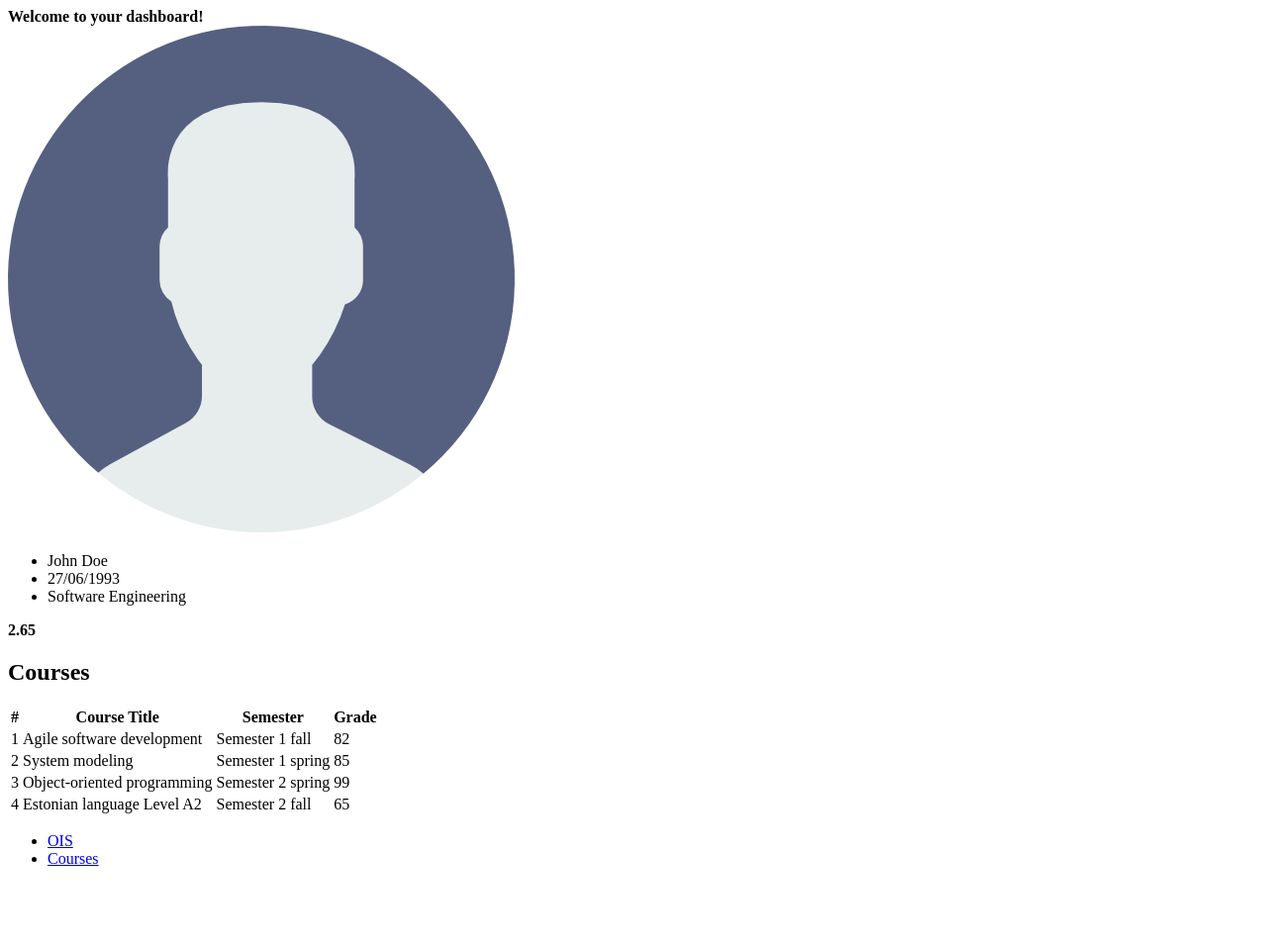
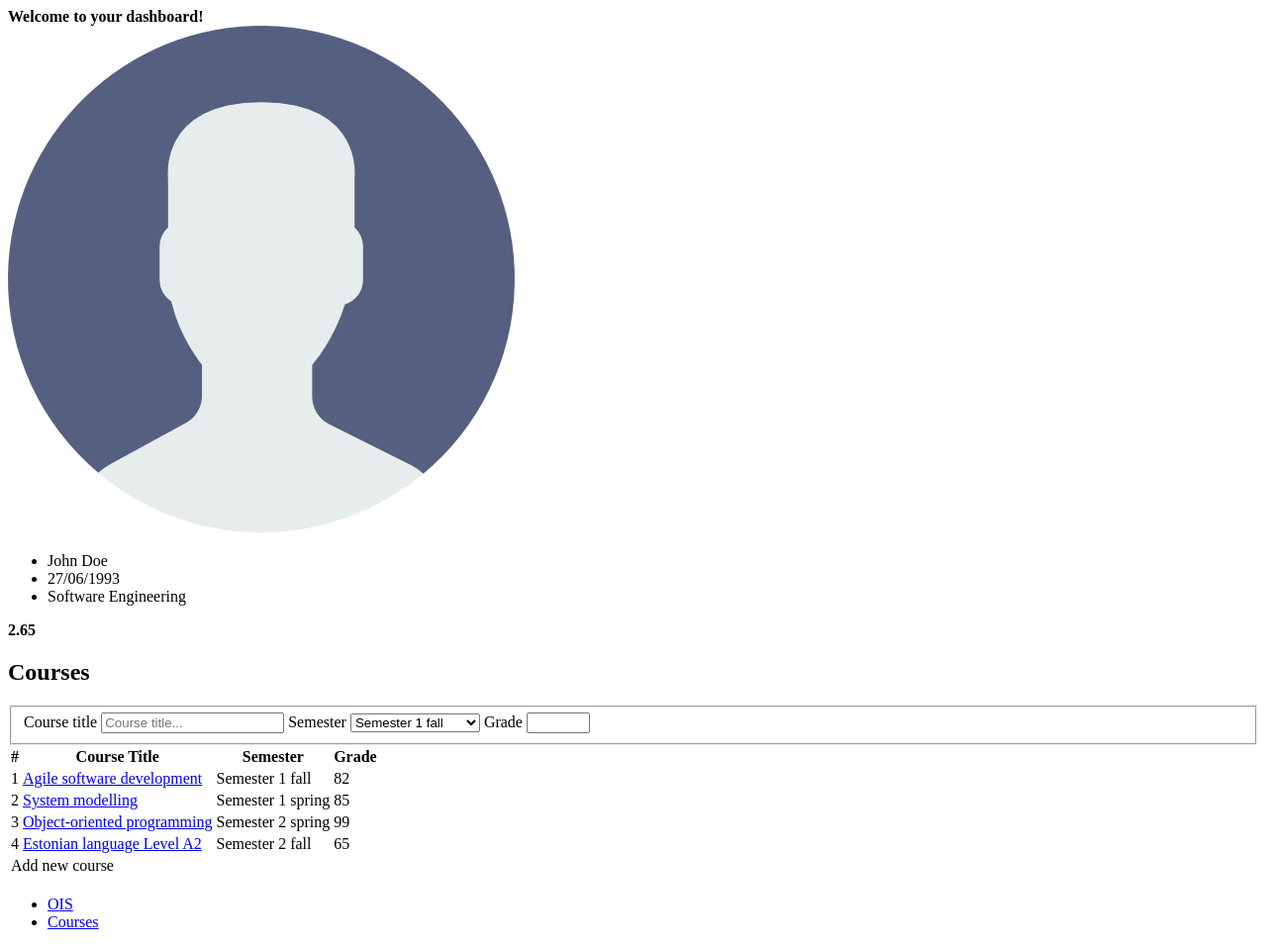
Before and after one commit to Hazreath/webappdev-tartu, a plain HTML site: page index.html in a window 1280 px wide. Shown: the whole page at 99% size. Before the commit the page ends 893 px from the top, so only its background shows below. Drawn offline with Linux system fonts and the light colour scheme.

Commit message:
add courses form

```diff
--- a/index.html
+++ b/index.html
@@ -75,7 +75,11 @@
 
                 <td>1</td>
 
-                <td>Agile software development</td>
+                <td>
+                    <a href="https://courses.cs.ut.ee/2020/ASD/fall">
+                        Agile software development
+                    </a>
+                </td>
 
                 <td>Semester 1 fall</td>
 
@@ -87,7 +91,11 @@
 
                 <td>2</td>
 
-                <td>System modeling</td>
+                <td>
+                    <a href="https://courses.cs.ut.ee/2020/sm/fall">
+                        System modelling
+                    </a>
+                </td>
 
                 <td>Semester 1 spring</td>
 
@@ -99,7 +107,12 @@
 
                 <td>3</td>
 
-                <td>Object-oriented programming</td>
+                <td>
+                    <!-- Can't find the link to this course -->
+                    <a href="https://courses.cs.ut.ee/2020/SE2020/fall">
+                        Object-oriented programming
+                    </a>
+                </td>
 
                 <td>Semester 2 spring</td>
 
@@ -111,7 +124,13 @@
 
                 <td>4</td>
 
-                <td>Estonian language Level A2</td>
+                <td>
+                    <!-- SAME -->
+                    <a href="https://courses.cs.ut.ee/2020/ba/fall">
+                        Estonian language Level A2
+                    </a>
+
+                </td>
 
                 <td>Semester 2 fall</td>
 
@@ -120,7 +139,30 @@
             </tr>
 
             </tbody>
+            <tfoot>
+                <tr>
+                    <td colspan="4">Add new course</td>
+                </tr>
+                <tr>
+                    <form>
+                        <fieldset>
+                            <label for="c_title">Course title</label>
+                            <input name="c_title" type="text" placeholder="Course title...">
+                            <label for="c_semester">Semester</label>
+                            <select name="c_semester">
+                                <option value="Semester 1 fall">Semester 1 fall</option>
+                                <option value="Semester 1 spring">Semester 1 spring</option>
+                                <option value="Semester 2 fall">Semester 2 fall</option>
+                                <option value="Semester 2 spring">Semester 2 spring</option>
+                            </select>
+                            <label for="c_grade">Grade</label>
+                            <input type="number" c_grade" min="0" max="100"/>
 
+                        </fieldset>
+
+                    </form>
+                </tr>
+            </tfoot>
         </table>
 
     </section>
@@ -130,13 +172,13 @@
 
             <li>
 
-                <a href="https://ois2.ut.ee/">OIS</a>
+                <a href="https://ois2.ut.ee/" target="_blank">OIS</a>
 
             </li>
 
             <li>
 
-                <a href="https://courses.cs.ut.ee/">Courses</a>
+                <a href="https://courses.cs.ut.ee/" target="_blank">Courses</a>
 
             </li>
 
```
